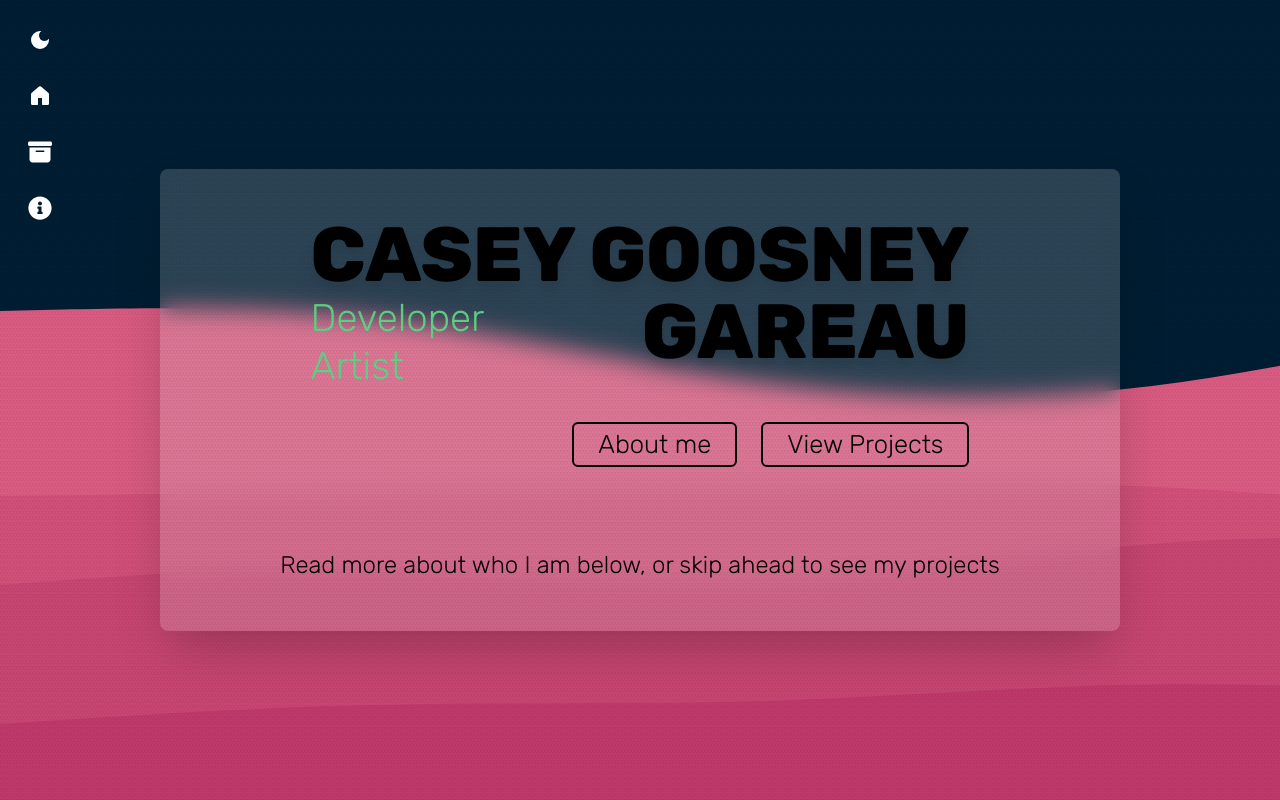
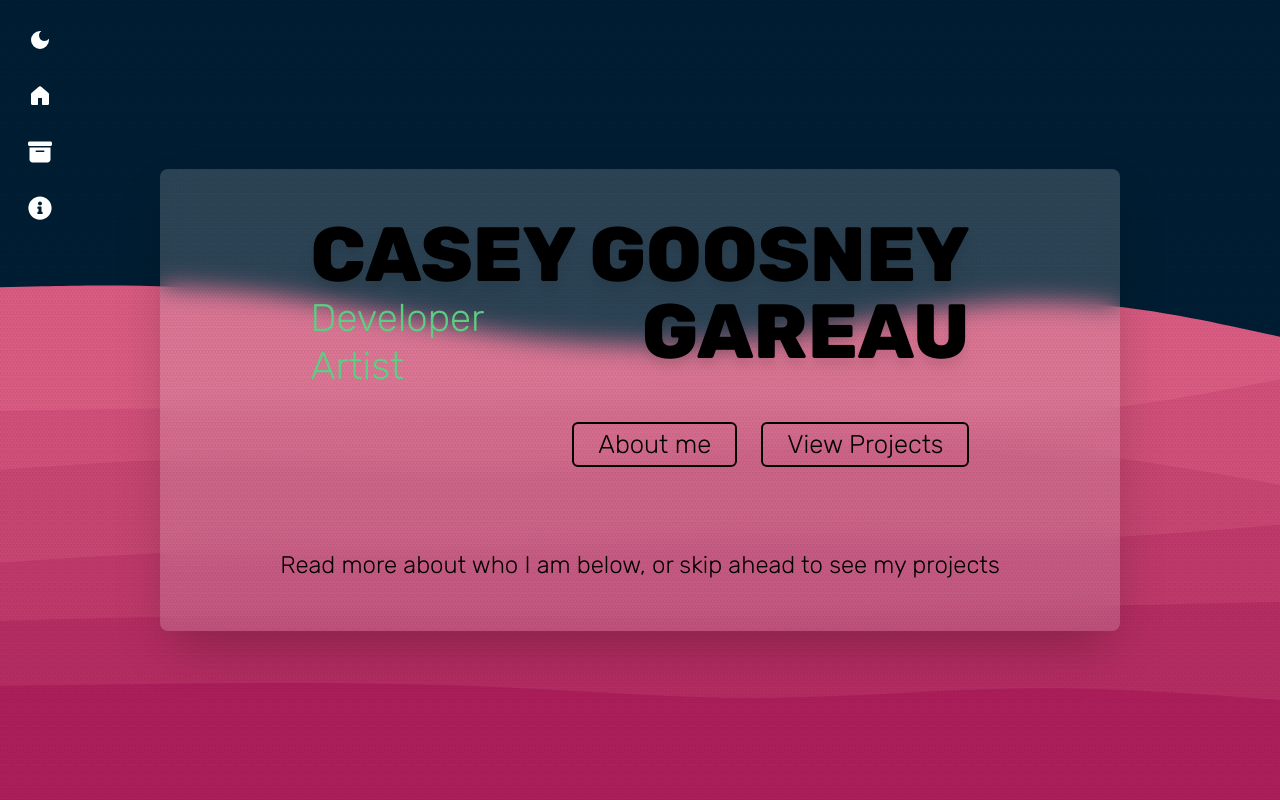
Before and after one commit to CaseSens/nextjs_portfolio, a Next.js app: page / in a window 1280 px wide. Shown: the top 800 px of the page. Built offline with nearby package versions, Linux system fonts and the light colour scheme.

Commit message:
fixed waves background, color transition, and updated CV

```diff
--- a/src/app/components/WavesBackground.tsx
+++ b/src/app/components/WavesBackground.tsx
@@ -6,8 +6,6 @@ function WavesBackground({ ...divProps }: ComponentPropsWithoutRef<"div">) {
       <svg
         id="visual"
         viewBox="0 0 1920 1080"
-        width="1920"
-        height="1080"
         xmlns="http://www.w3.org/2000/svg"
         version="1.1"
       >
--- a/src/app/home.tsx
+++ b/src/app/home.tsx
@@ -16,9 +16,9 @@ export default function Home() {
   return (
     <div
       id="home"
-      className="transition-colors duration-[2000ms] z-0 bg-transparent h-screen grid grid-cols-page-padding-cols-sm place-items-center justify-items-center p-6 md:px-8 lg:px-12 xl:px-16 w-full text-black dark:text-white font-rubik font-bold text-center shrink-0 select-none"
+      className="relative transition-colors duration-[2000ms] z-0 bg-transparent h-screen grid grid-cols-page-padding-cols-sm place-items-center justify-items-center p-6 md:px-8 lg:px-12 xl:px-16 w-full text-black dark:text-white font-rubik font-bold text-center shrink-0 select-none"
     >
-      <WavesBackground className="absolute inset-0 object-cover h-full w-full max-h-f z-[1] overflow-hidden" />
+      <WavesBackground className="absolute bottom-0 object-cover w-screen max-h-full z-[1] overflow-hidden" />
       <div className="col-start-2 col-end-2 w-full z-30 inset-0 flex items-center justify-center">
         <div className="box-border flex flex-col gap-12 items-center w-full bg-white/[.2] md:py-12 rounded-lg backdrop-filter backdrop-blur-md shadow-2xl px-4 sm:px-8 md:px-12 py-4">
           <div className="flex flex-col leading-tight md:leading-none">
```
Also changed, not shown: 1 other file (tests, documents, lock files or other folders).
